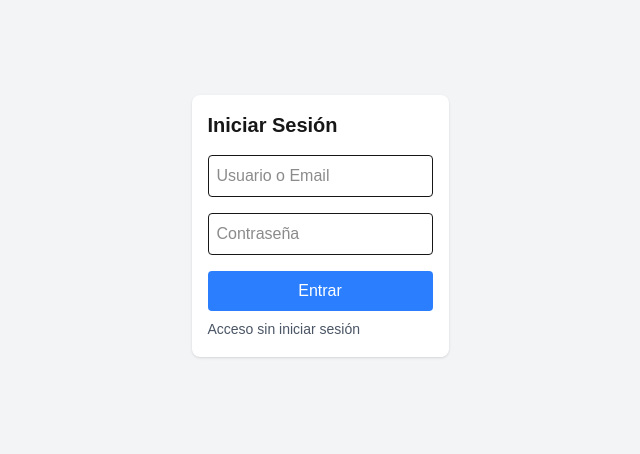
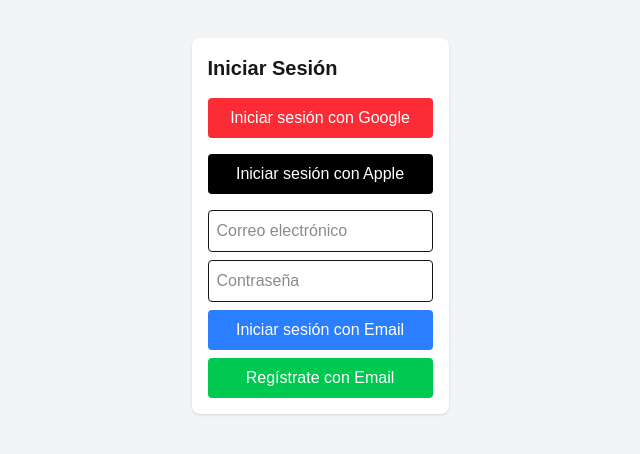
Before and after one commit to Santiago76945/themis, a Next.js app: page /login in a window 1280 px wide. Shown: the part 174-628 px from the top of the page, without its empty margins (320-960 px from the left). Built offline with nearby package versions, Linux system fonts and the light colour scheme; no server answers.

Commit message:
firebase configurated

```diff
--- a/src/components/LoginForm.tsx
+++ b/src/components/LoginForm.tsx
@@ -3,48 +3,76 @@
 "use client";
 
 import { useState } from "react";
+import { useRouter } from "next/navigation";
+import { signInWithGoogle, signInWithApple, signInWithEmail, signUpWithEmail } from "@/lib/firebaseAuth";
 
-interface LoginFormProps {
-  onLogin: (username: string, password: string) => void;
-  onGuestAccess: (guestPassword: string) => void;
+export default function LoginForm() {
+  const router = useRouter();
+  const [email, setEmail] = useState("");
+  const [password, setPassword] = useState("");
+
+  const handleGoogleLogin = async () => {
+    try {
+      const result = await signInWithGoogle();
+      console.log("Usuario con Google:", result.user);
+      router.push("/menu");
+    } catch (error) {
+      console.error("Error al iniciar sesión con Google:", error);
     }
+  };
 
-export default function LoginForm({ onLogin, onGuestAccess }: LoginFormProps) {
-  const [username, setUsername] = useState("");
-  const [password, setPassword] = useState("");
-  const [guestPassword, setGuestPassword] = useState("");
-  const [isGuest, setIsGuest] = useState(false);
+  const handleAppleLogin = async () => {
+    try {
+      const result = await signInWithApple();
+      console.log("Usuario con Apple:", result.user);
+      router.push("/menu");
+    } catch (error) {
+      console.error("Error al iniciar sesión con Apple:", error);
+    }
+  };
 
-  const handleSubmit = (e: React.FormEvent) => {
-    e.preventDefault();
-    if (isGuest) {
-      onGuestAccess(guestPassword);
-    } else {
-      onLogin(username, password);
+  const handleEmailLogin = async () => {
+    try {
+      const result = await signInWithEmail(email, password);
+      console.log("Usuario con Email:", result.user);
+      router.push("/menu");
+    } catch (error) {
+      console.error("Error al iniciar sesión con Email:", error);
+    }
+  };
+
+  const handleSignUp = async () => {
+    try {
+      const result = await signUpWithEmail(email, password);
+      console.log("Usuario registrado:", result.user);
+      router.push("/menu");
+    } catch (error) {
+      console.error("Error al registrar usuario con Email:", error);
     }
   };
 
   return (
     <div className="max-w-md mx-auto p-4 shadow rounded-lg bg-white">
-      <h2 className="text-xl font-bold mb-4">
-        {isGuest ? "Acceso de Desarrollador" : "Iniciar Sesión"}
-      </h2>
-      <form onSubmit={handleSubmit} className="flex flex-col gap-4">
-        {isGuest ? (
+      <h2 className="text-xl font-bold mb-4">Iniciar Sesión</h2>
+      <div className="flex flex-col gap-4">
+        <button
+          onClick={handleGoogleLogin}
+          className="bg-red-500 p-2 text-white rounded hover:bg-red-600"
+        >
+          Iniciar sesión con Google
+        </button>
+        <button
+          onClick={handleAppleLogin}
+          className="bg-black p-2 text-white rounded hover:bg-gray-800"
+        >
+          Iniciar sesión con Apple
+        </button>
+        <div className="flex flex-col gap-2">
           <input
-            type="password"
-            value={guestPassword}
-            onChange={(e) => setGuestPassword(e.target.value)}
-            placeholder="Contraseña de desarrollador"
-            className="p-2 border rounded"
-          />
-        ) : (
-          <>
-            <input
-              type="text"
-              value={username}
-              onChange={(e) => setUsername(e.target.value)}
-              placeholder="Usuario o Email"
+            type="email"
+            value={email}
+            onChange={(e) => setEmail(e.target.value)}
+            placeholder="Correo electrónico"
             className="p-2 border rounded"
           />
           <input
@@ -54,21 +82,20 @@
             placeholder="Contraseña"
             className="p-2 border rounded"
           />
-          </>
-        )}
           <button
-          type="submit"
+            onClick={handleEmailLogin}
             className="bg-blue-500 p-2 text-white rounded hover:bg-blue-600"
           >
-          {isGuest ? "Acceder" : "Entrar"}
+            Iniciar sesión con Email
           </button>
-      </form>
           <button
-        onClick={() => setIsGuest((prev) => !prev)}
-        className="mt-2 text-sm text-gray-600 hover:underline"
+            onClick={handleSignUp}
+            className="bg-green-500 p-2 text-white rounded hover:bg-green-600"
           >
-        {isGuest ? "Acceder con cuenta normal" : "Acceso sin iniciar sesión"}
+            Regístrate con Email
           </button>
+        </div>
+      </div>
     </div>
   );
 }
--- a/src/lib/firebase.ts
+++ b/src/lib/firebase.ts
@@ -0,0 +1,19 @@
+// src/lib/firebase.ts
+
+import { initializeApp } from "firebase/app";
+import { getAnalytics } from "firebase/analytics";
+
+const firebaseConfig = {
+  apiKey: process.env.NEXT_PUBLIC_FIREBASE_API_KEY!,
+  authDomain: process.env.NEXT_PUBLIC_FIREBASE_AUTH_DOMAIN!,
+  projectId: process.env.NEXT_PUBLIC_FIREBASE_PROJECT_ID!,
+  storageBucket: process.env.NEXT_PUBLIC_FIREBASE_STORAGE_BUCKET!,
+  messagingSenderId: process.env.NEXT_PUBLIC_FIREBASE_MESSAGING_SENDER_ID!,
+  appId: process.env.NEXT_PUBLIC_FIREBASE_APP_ID!,
+  measurementId: process.env.NEXT_PUBLIC_FIREBASE_MEASUREMENT_ID!
+};
+
+const app = initializeApp(firebaseConfig);
+const analytics = getAnalytics(app);
+
+export { app, analytics };
--- /dev/null
+++ b/src/lib/firebaseAuth.ts
@@ -0,0 +1,45 @@
+// src/lib/firebaseAuth.ts
+
+import {
+    getAuth,
+    signInWithPopup,
+    GoogleAuthProvider,
+    OAuthProvider,
+    signInWithEmailAndPassword,
+    createUserWithEmailAndPassword
+  } from "firebase/auth";
+  import { app } from "./firebase";
+
+  const auth = getAuth(app);
+
+  /**
+   * Inicia sesión con Google.
+   */
+  export const signInWithGoogle = async () => {
+    const provider = new GoogleAuthProvider();
+    return await signInWithPopup(auth, provider);
+  };
+
+  /**
+   * Inicia sesión con Apple.
+   */
+  export const signInWithApple = async () => {
+    const provider = new OAuthProvider("apple.com");
+    provider.addScope("email");
+    provider.addScope("name");
+    return await signInWithPopup(auth, provider);
+  };
+
+  /**
+   * Inicia sesión con correo y contraseña.
+   */
+  export const signInWithEmail = async (email: string, password: string) => {
+    return await signInWithEmailAndPassword(auth, email, password);
+  };
+
+  /**
+   * Registra un usuario con correo y contraseña.
+   */
+  export const signUpWithEmail = async (email: string, password: string) => {
+    return await createUserWithEmailAndPassword(auth, email, password);
+  };
```
Lines whose indentation alone changed are shown as unchanged.
